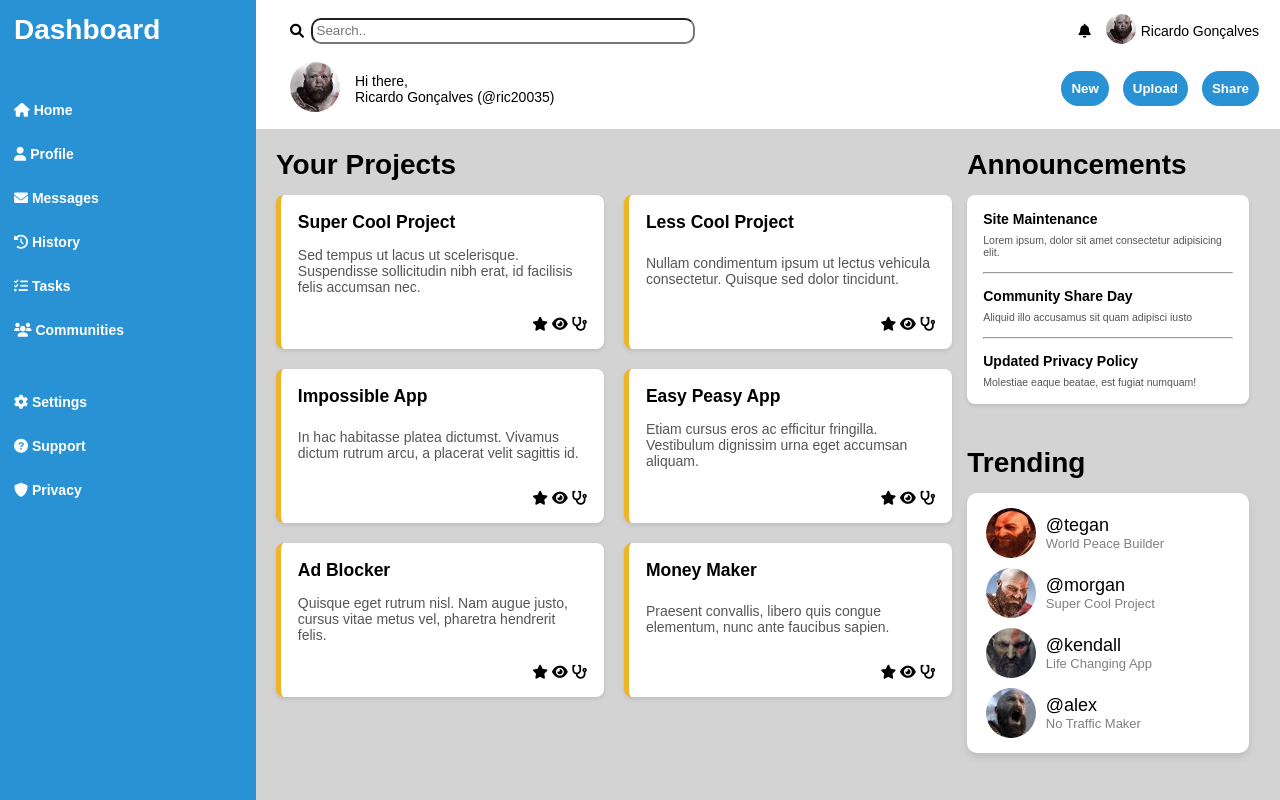
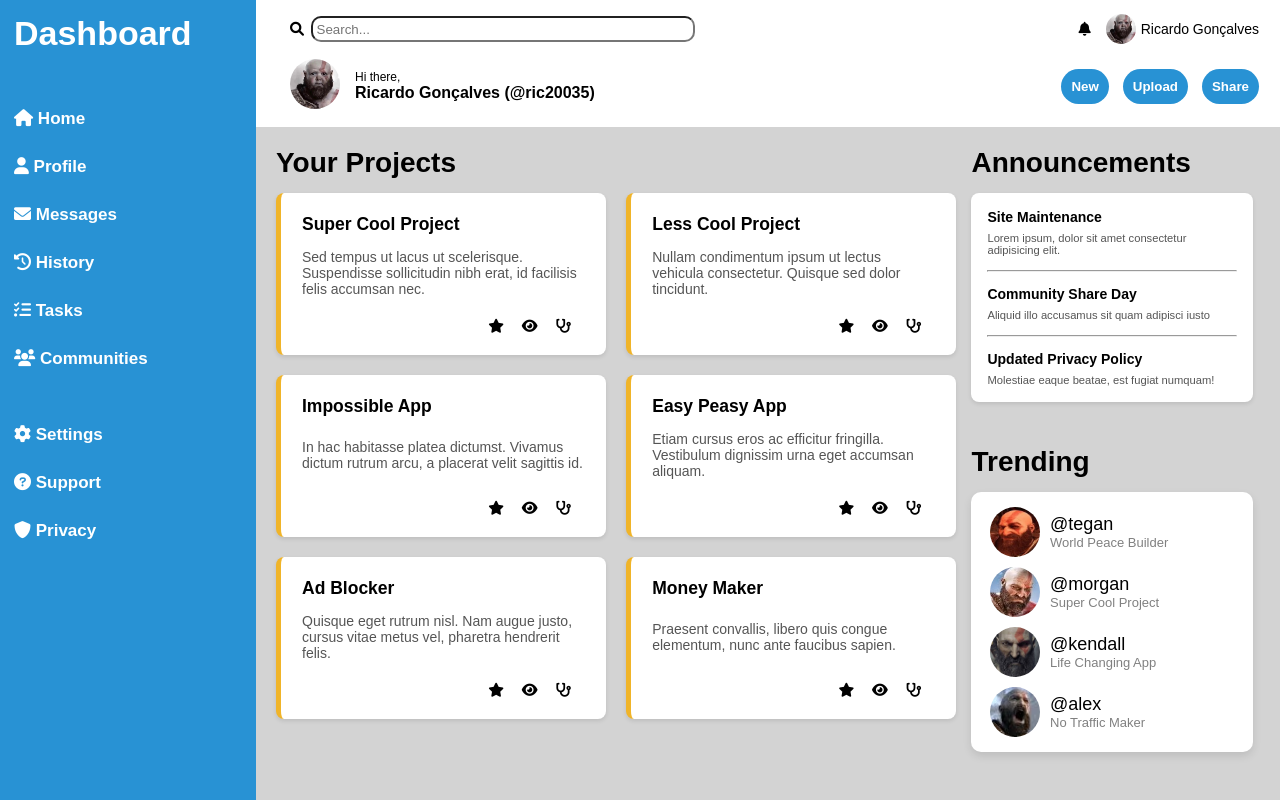
Before and after one commit to ric2003/Admin-Dashboard, a plain HTML site: page index.html in a window 1280 px wide. Drawn offline with Linux system fonts and the light colour scheme.

Commit message:
final changes

```diff
--- a/index.html
+++ b/index.html
@@ -29,14 +29,16 @@
         <div class="headFirstLine">
           <form action="">
             <i class="fas fa-search"></i>
-            <input type="search" placeholder="Search.." />
+            <input type="search" placeholder="Search..." />
           </form>
           <div class="useraccount">
             <i class="fas fa-bell"></i>
-            <div class="ProfilePicSm">
-              <img src="img/hasbulakratos.png" />
+            <div>
+              <div class="ProfilePicSm">
+                <img src="img/hasbulakratos.png" />
+              </div>
+              <p>Ricardo Gonçalves</p>
             </div>
-            <p>Ricardo Gonçalves</p>
           </div>
         </div>
         <div class="headSecLine">
--- a/style.css
+++ b/style.css
@@ -40,6 +40,7 @@ main {
     background-color: #2892D4;
     padding: 1rem;
     color: white;
+    font-size: 17px;
 }
 
 #sidebar a{
@@ -48,6 +49,9 @@ main {
     font-weight: bold;
     margin-top: 1rem;
     margin-bottom: 1rem;
+}
+#sidebar a:hover{
+    color: lightblue;
 }
 #sidebar a:nth-child(2){
     margin-top: 3rem;
@@ -77,9 +81,16 @@ main {
     flex-direction: column;
     justify-content: center;
 }
+.introText p:first-child{
+    font-size: 12px;
+}
+.introText p:last-child{
+    font-weight: bold;
+}
 
 .headSecLine {
     margin-top: 15px;
+    font-size: 16px;
 }
 
 input[type="search"] {
@@ -94,6 +105,13 @@ input[type="search"] {
 .useraccount{
     margin-right: 0.5rem;
 }
+.useraccount div{
+    display: flex;
+    align-items: center;
+}
+.useraccount div:hover{
+    opacity: 0.6;
+}
 button{
     border-color: black;
 }
@@ -106,6 +124,9 @@ button{
     padding: 10px;
     border-radius: 20px;
     border-style: none;
+}
+.headerbtns button:active{
+    opacity: 0.7;
 }
 
 .headFirstLine form {
@@ -134,6 +155,9 @@ button{
     border-radius: 50%;
     margin-right: 15px;
     margin-left: 20px;
+}
+.fa-bell:hover{
+    color: #555;
 }
 
 
@@ -178,7 +202,7 @@ button{
     flex-direction: column;
     justify-content: space-between;
     box-shadow: 0 2px 4px rgba(0, 0, 0, 0.1);
-    padding: 1.2rem;
+    padding: 1.5rem;
 }
 
 .card h2 {
@@ -214,7 +238,7 @@ button{
 }
 
 .Announcements_card p {
-    font-size: 0.75rem;
+    font-size: 0.8rem;
     color: #555;
 
 }
@@ -222,7 +246,9 @@ hr{
     margin-top: 1rem;
     margin-bottom: 1rem;
 }
-
+.card_icons i{
+    margin-right: 1rem;
+}
 .iconbtn:hover{
     color: lightgrey;
 }
@@ -233,12 +259,16 @@ hr{
     margin-bottom: 10px;
     margin-left: 5%;
 }
+.Trending_profile_pic:hover{
+    opacity: 0.6;
+}
 
 .Trending_profile_pic img{
     height: 50px;
     width: 50px;
     border-radius: 50%;
 }
+
 #trending section{
     background-color: white;
     padding: 5px 5px;
```
